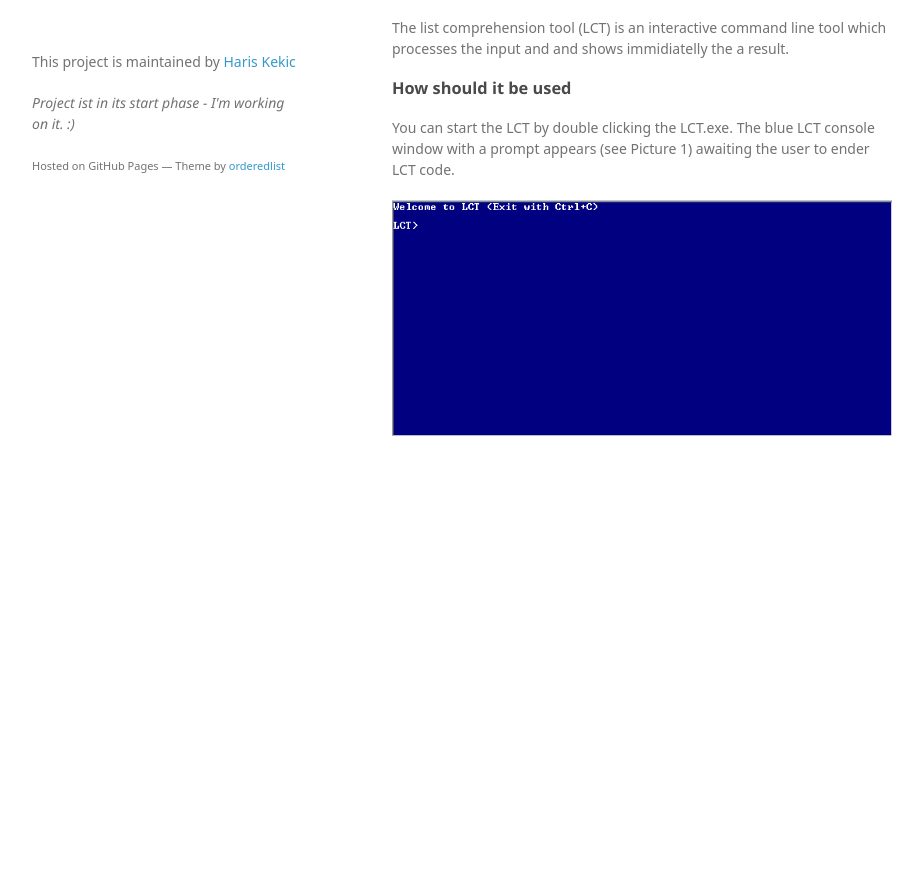
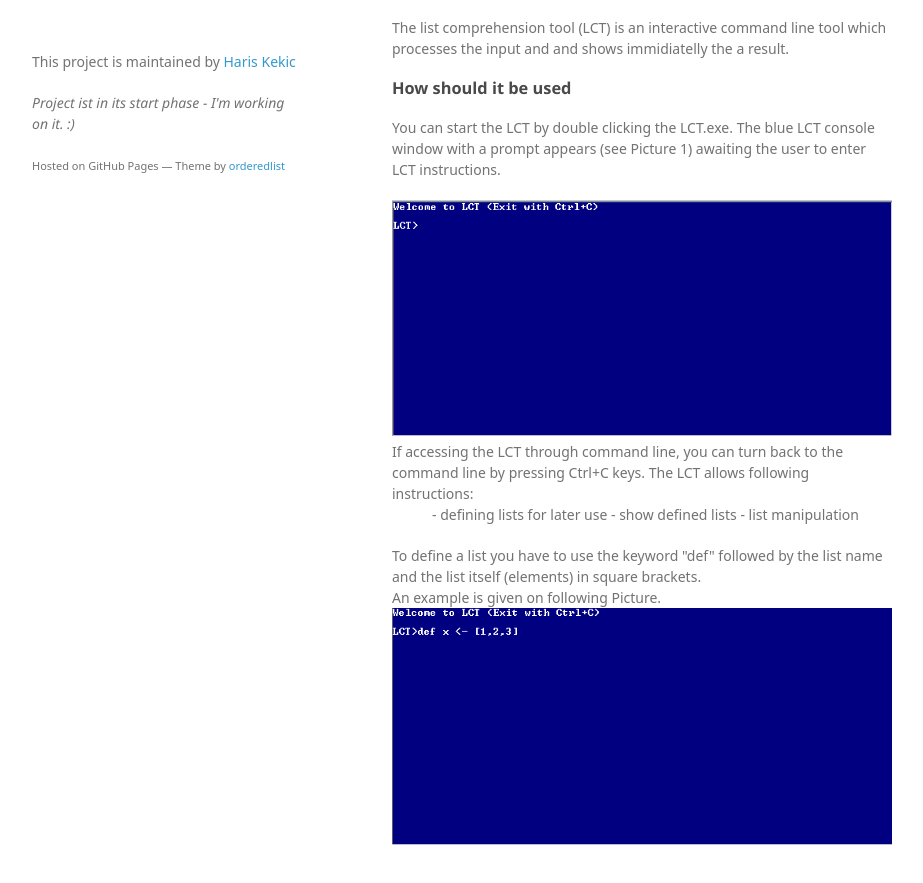
Before and after one commit to haris-kekic/lct, a plain HTML site: page index.html in a window 1280 px wide. Shown: the part 555-1438 px from the top of the page, without its empty margins (178-1101 px from the left). Before the commit the page ends 1066 px from the top, so only its background shows below. Drawn offline with Linux system fonts and the light colour scheme; a web font is replaced by a local one.

Commit message:
Update index.html

```diff
--- a/index.html
+++ b/index.html
@@ -54,9 +54,22 @@
 
           <a id="how-to-use-it" class="anchor" href="#how-to-use-it" aria-hidden="true"><span aria-hidden="true" class="octicon octicon-link"></span></a>How should it be used</h3>
         <p>
-          You can start the LCT by double clicking the LCT.exe. The blue LCT console window with a prompt appears (see Picture 1) awaiting the user to ender LCT code.
+          You can start the LCT by double clicking the LCT.exe. The blue LCT console window with a prompt appears (see Picture 1) awaiting the user to enter LCT instructions.
           <div>
             <img src="Screen1.PNG" />
+          </div>
+          If accessing the LCT through command line, you can turn back to the command line by pressing Ctrl+C keys.
+          The LCT allows following instructions:
+          <ul>
+            - defining lists for later use
+            - show defined lists
+            - list manipulation
+        </ul>
+        To define a list you have to use the keyword "def" followed by the list name and the list itself (elements) in square brackets.
+        <br />
+        An example is given on following Picture.
+          <div>
+            <img src="Screen2.PNG" />
           </div>
         <p>
       </section>
```
